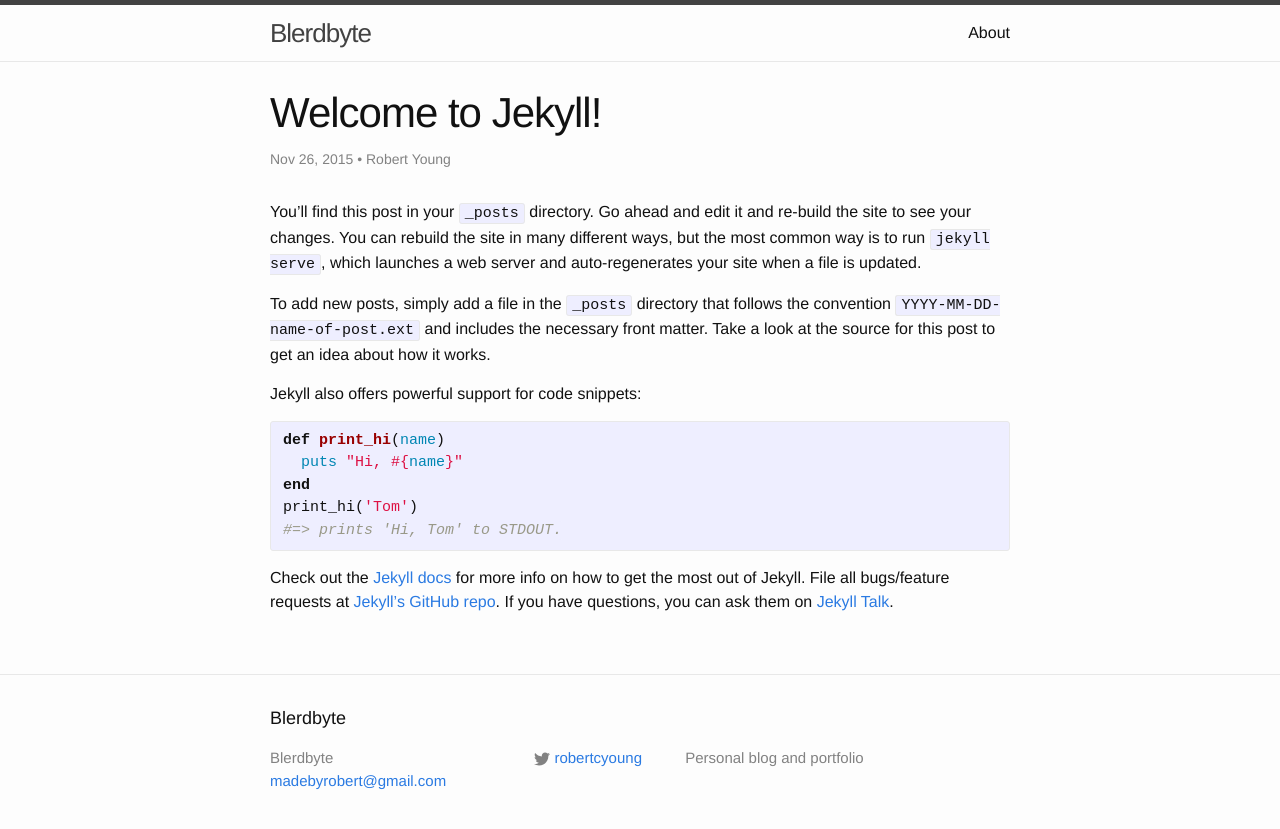
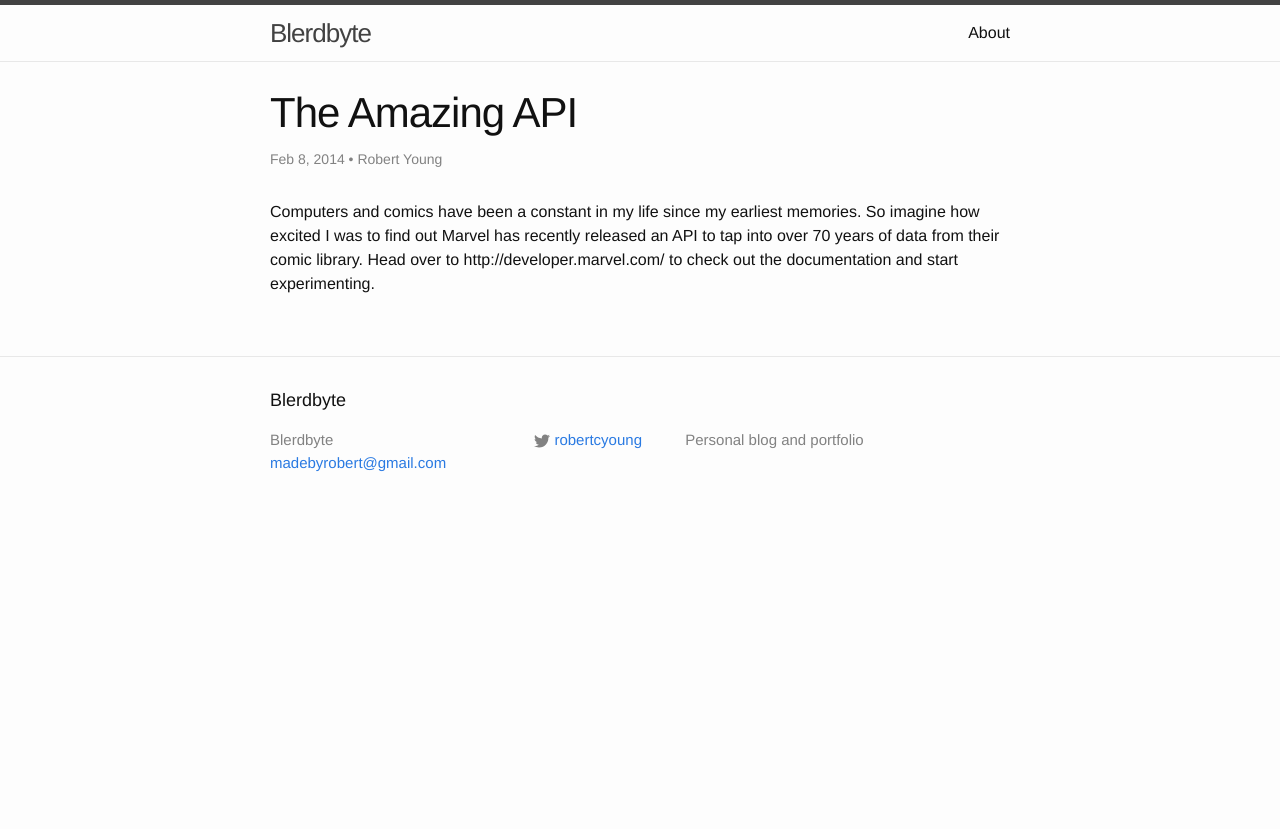
Before and after one commit to ryoungz/robblog, a Jekyll site: the page built from _posts/2015-11-26-welcome-to-jekyll.markdown, in a window 1280 px wide. Shown: the top 829 px of the page. Built offline with Jekyll 4.4.1, drawn with Linux system fonts in a browser that asks for light colours.

Commit message:
New blog post about Marvel API

```diff
--- a/_posts/2015-11-26-welcome-to-jekyll.markdown
+++ b/_posts/2015-11-26-welcome-to-jekyll.markdown
@@ -1,27 +1,9 @@
 ---
 layout: post
-title:  "Welcome to Jekyll!"
-date:   2015-11-26 16:04:48 -0600
-categories: jekyll update
+title:  "The Amazing API"
+date:   2014-02-08 16:04:48 -0600
+categories: api
 author: Robert Young
 permalink: Title
 ---
-You’ll find this post in your `_posts` directory. Go ahead and edit it and re-build the site to see your changes. You can rebuild the site in many different ways, but the most common way is to run `jekyll serve`, which launches a web server and auto-regenerates your site when a file is updated.
-
-To add new posts, simply add a file in the `_posts` directory that follows the convention `YYYY-MM-DD-name-of-post.ext` and includes the necessary front matter. Take a look at the source for this post to get an idea about how it works.
-
-Jekyll also offers powerful support for code snippets:
-
-{% highlight ruby %}
-def print_hi(name)
-  puts "Hi, #{name}"
-end
-print_hi('Tom')
-#=> prints 'Hi, Tom' to STDOUT.
-{% endhighlight %}
-
-Check out the [Jekyll docs][jekyll-docs] for more info on how to get the most out of Jekyll. File all bugs/feature requests at [Jekyll’s GitHub repo][jekyll-gh]. If you have questions, you can ask them on [Jekyll Talk][jekyll-talk].
-
-[jekyll-docs]: http://jekyllrb.com/docs/home
-[jekyll-gh]:   https://github.com/jekyll/jekyll
-[jekyll-talk]: https://talk.jekyllrb.com/
+Computers and comics have been a constant in my life since my earliest memories. So imagine how excited I was to find out Marvel has recently released an API to tap into over 70 years of data from their comic library. Head over to http://developer.marvel.com/ to check out the documentation and start experimenting.
```
